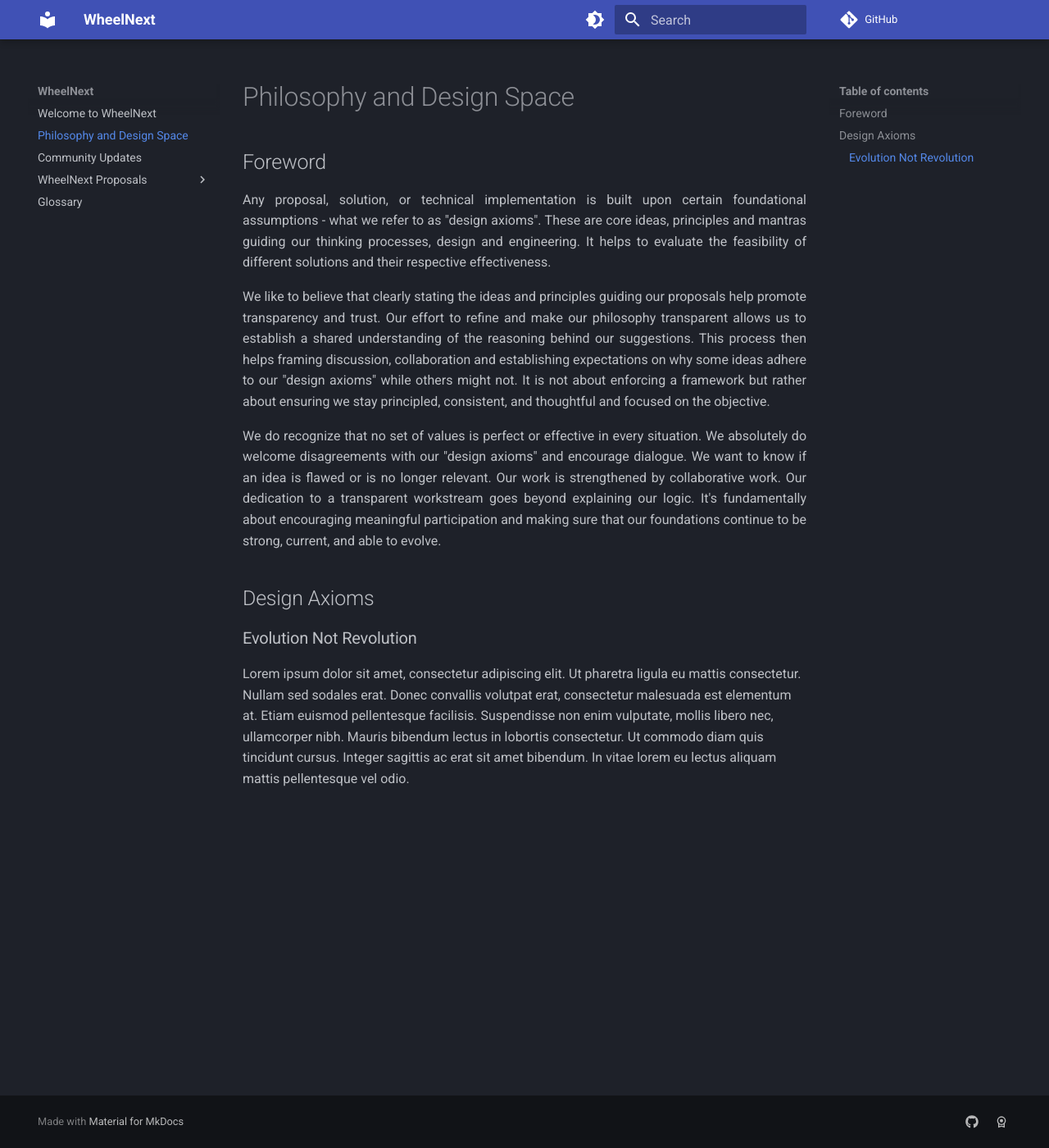
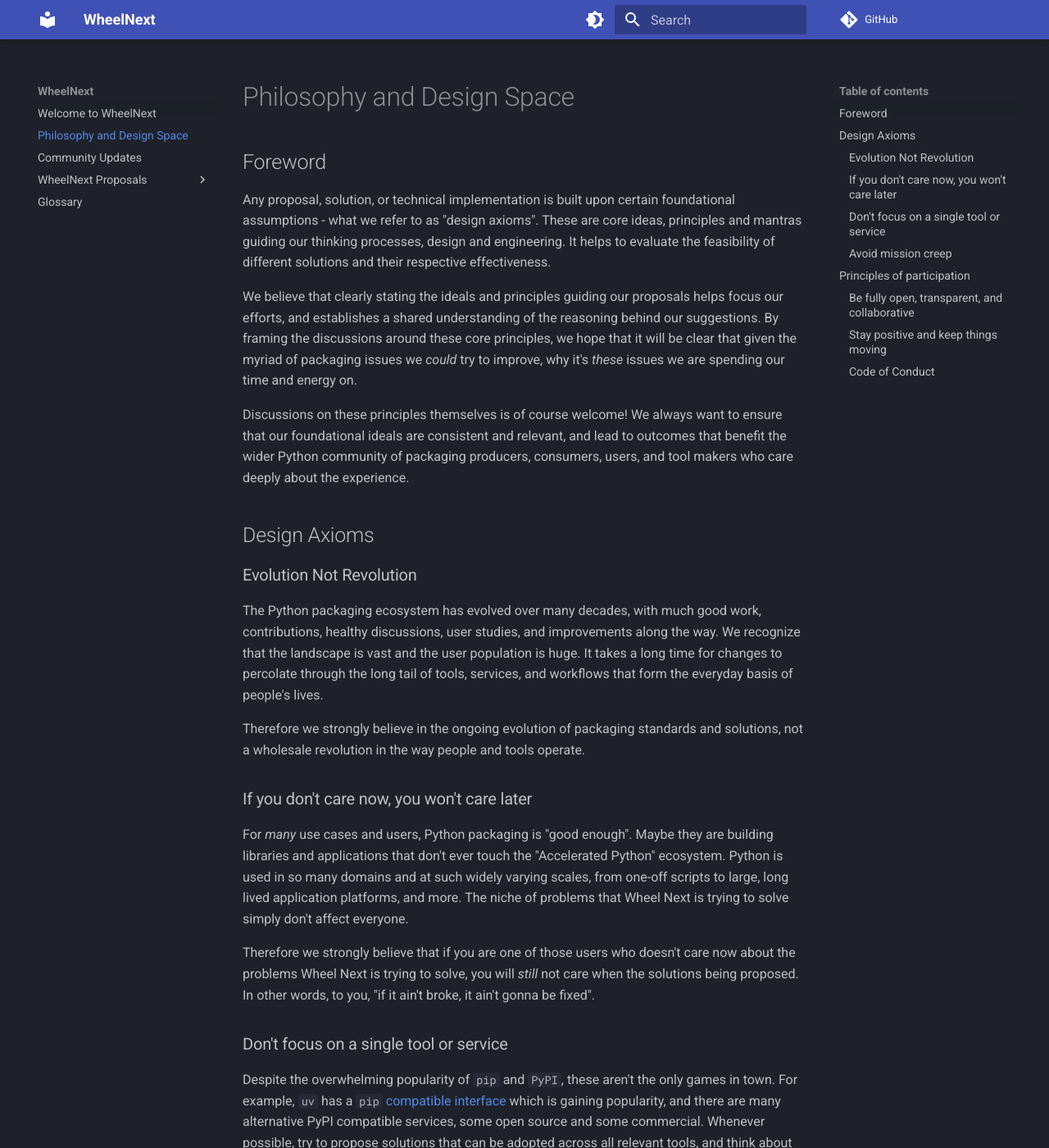
Before and after one commit to wheelnext/wheelnext, an MkDocs documentation site: the page built from docs/philosophy_and_design_space.md, in a window 1280 px wide and 1400 px high. Shown: the whole window at 82% size. Built offline with MkDocs 1.6.1 and Material for MkDocs 9.7.7, drawn with Linux system fonts in a browser that asks for light colours; comment, search, counter and statistics services are not loaded; some of the changed text lies outside the part shown.

Commit message:
Add some principles

```diff
--- a/docs/philosophy_and_design_space.md
+++ b/docs/philosophy_and_design_space.md
@@ -2,34 +2,100 @@
 
 ## Foreword
 
-<p style="text-align: justify">
-Any proposal, solution, or technical implementation is built upon certain foundational assumptions - what we refer to as
-"design axioms". These are core ideas, principles and mantras guiding our thinking processes, design and engineering. It
-helps to evaluate the feasibility of different solutions and their respective effectiveness.
-</p>
+Any proposal, solution, or technical implementation is built upon certain foundational assumptions -
+what we refer to as "design axioms". These are core ideas, principles and mantras guiding our
+thinking processes, design and engineering. It helps to evaluate the feasibility of different
+solutions and their respective effectiveness.
 
-<p style="text-align: justify">
-We like to believe that clearly stating the ideas and principles guiding our proposals help promote transparency and
-trust. Our effort to refine and make our philosophy transparent allows us to establish a shared understanding of the
-reasoning behind our suggestions. This process then helps framing discussion, collaboration and establishing
-expectations on why some ideas adhere to our "design axioms" while others might not. It is not about enforcing a
-framework but rather about ensuring we stay principled, consistent, and thoughtful and focused on the objective.
-</p>
+We believe that clearly stating the ideals and principles guiding our proposals helps focus our
+efforts, and establishes a shared understanding of the reasoning behind our suggestions.  By framing
+the discussions around these core principles, we hope that it will be clear that given the myriad of
+packaging issues we *could* try to improve, why it's *these* issues we are spending our time and
+energy on.
 
-<p style="text-align: justify">
-We do recognize that no set of values is perfect or effective in every situation. We absolutely do welcome disagreements
-with our "design axioms" and encourage dialogue. We want to know if an idea is flawed or is no longer relevant. Our
-work is strengthened by collaborative work. Our dedication to a transparent workstream goes beyond explaining our logic.
-It's fundamentally about encouraging meaningful participation and making sure that our foundations continue to be
-strong, current, and able to evolve.
-</p>
+Discussions on these principles themselves is of course welcome!  We always want to ensure that our
+foundational ideals are consistent and relevant, and lead to outcomes that benefit the wider Python
+community of packaging producers, consumers, users, and tool makers who care deeply about the
+experience.
 
 ## Design Axioms
 
 ### Evolution Not Revolution
 
-Lorem ipsum dolor sit amet, consectetur adipiscing elit. Ut pharetra ligula eu mattis consectetur.
-Nullam sed sodales erat. Donec convallis volutpat erat, consectetur malesuada est elementum at.
-Etiam euismod pellentesque facilisis. Suspendisse non enim vulputate, mollis libero nec, ullamcorper nibh.
-Mauris bibendum lectus in lobortis consectetur. Ut commodo diam quis tincidunt cursus. Integer sagittis ac erat sit amet bibendum.
-In vitae lorem eu lectus aliquam mattis pellentesque vel odio.
+The Python packaging ecosystem has evolved over many decades, with much good work, contributions,
+healthy discussions, user studies, and improvements along the way.  We recognize that the landscape
+is vast and the user population is huge.  It takes a long time for changes to percolate through the
+long tail of tools, services, and workflows that form the everyday basis of people's lives.
+
+Therefore we strongly believe in the ongoing evolution of packaging standards and solutions, not a
+wholesale revolution in the way people and tools operate.
+
+### If you don't care now, you won't care later
+
+For *many* use cases and users, Python packaging is "good enough".  Maybe they are building
+libraries and applications that don't ever touch the "Accelerated Python" ecosystem.  Python is used
+in so many domains and at such widely varying scales, from one-off scripts to large, long lived
+application platforms, and more.  The niche of problems that Wheel Next is trying to solve simply
+don't affect everyone.
+
+Therefore we strongly believe that if you are one of those users who doesn't care now about the
+problems Wheel Next is trying to solve, you will *still* not care when the solutions being proposed.
+In other words, to you, "if it ain't broke, it ain't gonna be fixed".
+
+### Don't focus on a single tool or service
+
+Despite the overwhelming popularity of `pip` and `PyPI`, these aren't the only games in town.  For
+example, `uv` has a `pip` [compatible interface](https://docs.astral.sh/uv/#the-pip-interface) which
+is gaining popularity, and there are many alternative PyPI compatible services, some open source and
+some commercial.  Whenever possible, try to propose solutions that can be adopted across all
+relevant tools, and think about the level of effort to get other indexes or installers on board.
+
+### Avoid mission creep
+
+We all have our pet peeves and complaints about packaging.  Regardless of how you interface with the
+packaging ecosystem, it's pretty much guaranteed that if you do, there are things that bug you about
+it.  Wheel Next cannot solve all these problems, and to attempt to will dilute the limited bandwidth
+and resources of its participants.  There are also plenty of ways to improve things outside the
+scope of Wheel Next, and we encourage you to do so!  Let's keep Wheel Next focused on the problems
+we can improve and resist the temptation to fix the world.
+
+## Principles of participation
+
+### Be fully open, transparent, and collaborative
+
+All work for the Wheel Next solutions is done in the open, with full transparency and collaboration,
+adhering to the spirit of Open Source.  We welcome participation from all stakeholders and
+interested parties.  We strongly believe that solutions which represent the widest possible
+consensus will yield the best results, and the most widespread and quickest adoption across the
+ecosystem.  We'll rely on all participants to help improve proposals, implement prototypes and
+production quality code, and perhaps most of all adopt and *spread the word* about how these
+solutions improve *your* projects and the lives of your users.
+
+### Stay positive and keep things moving
+
+It's simply the nature of things for discussions on [discuss.python.org
+(DPO)](https://discuss.python.org/c/packaging/14) to go on seemingly forever, with long threads that
+are difficult to get resolution on.  This can be demoralizing, but we encourage you to stay
+positive!  We are making a difference!  Try to avoid putting too much [Stop
+Energy](https://radio-weblogs.com/0107584/stories/2002/05/05/stopEnergyByDaveWiner.html) into
+discussions and instead focus on Forward Motion.
+
+Most discussion threads often seem to lose steam and the longer they go on, the more difficult it is
+for people to keep up on where things stand.  Plan to inject timely updates to keep the momentum
+going.  Suggestions include posting periodic summaries of resolved and open issues so that people
+don't have to scroll all the way to the beginning of a long thread to catch up.  Keep good notes of
+the changes you're making based on the discussion, and post updates outlining the changes.  Plan on
+posting regular status reports about proofs of concept, prototypes, demos, and working code that
+folks can try.  Video demos are nice too!  If you've made significant changes to a proposal, don't
+be afraid to start a new thread to "reboot" the topic.
+
+### Code of Conduct
+
+The Python Software Foundation itself publishes a [code of
+conduct](https://policies.python.org/python.org/code-of-conduct/) which the Python Packaging
+Authority (PyPA) [also adopts](https://www.pypa.io/en/latest/code-of-conduct/).
+
+We strongly believe that it is of the utmost importance to treat each other with respect, and assume
+each other's best intentions, *especially* when we disagree!  Disagreement can be healthy for
+reaching consensus on the best solutions, given the complex and myriad constraints we're working
+with.
```
